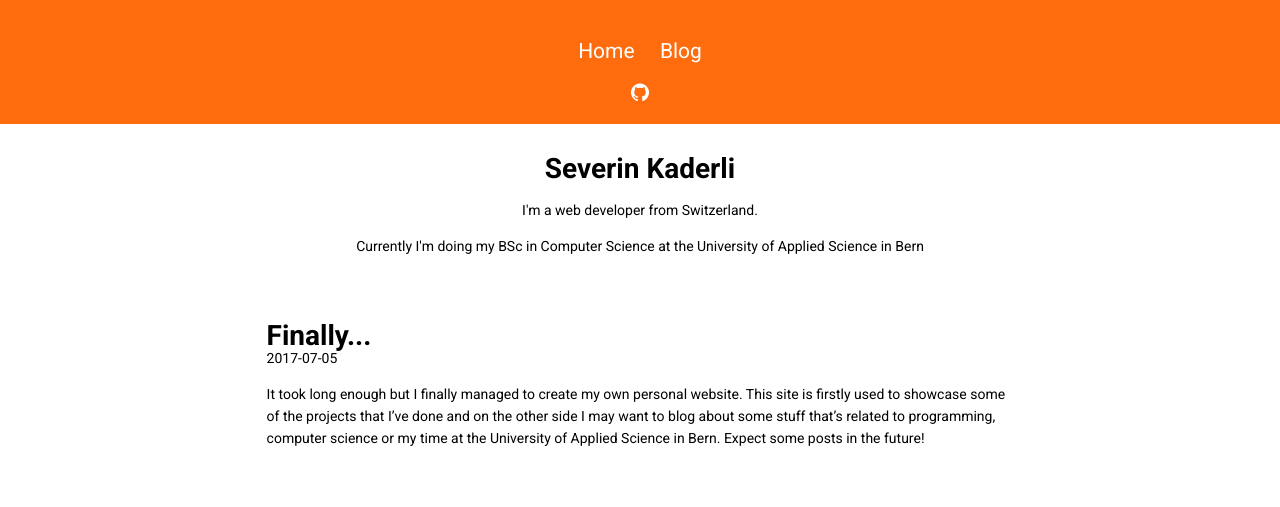
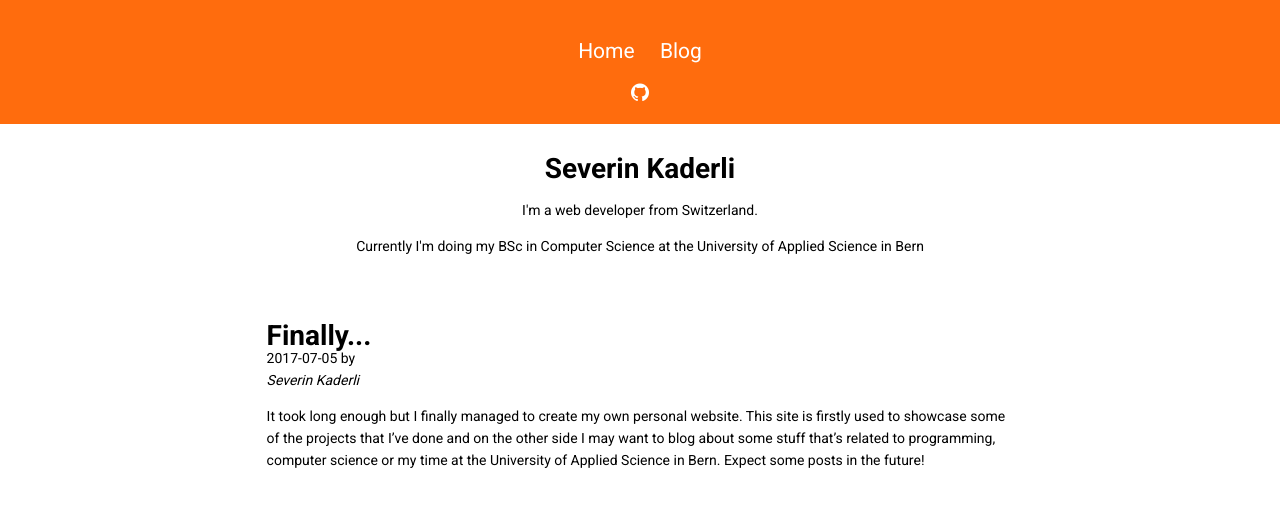
Before and after one commit to severinkaderli/severinkaderli.ch, a Jekyll site: the page built from _posts/2017-07-05-finally.markdown, in a window 1280 px wide. Shown: the top 507 px of the page. Built offline with Jekyll 4.4.1, drawn with Linux system fonts in a browser that asks for light colours; nearby versions of some CDN libraries.

Commit message:
Add some more microdata
Signed-off-by: Severin Kaderli <severin.kaderli@gmail.com>

```diff
--- a/_config.yml
+++ b/_config.yml
@@ -19,15 +19,16 @@ description: > # this means to ignore newlines until "baseurl:"
   Write an awesome description for your new site here. You can edit this
   line in _config.yml. It will appear in your document head meta (for
   Google search results) and in your feed.xml site description.
-twitter_username: jekyllrb
-github_username:  jekyll
+
+author: "Severin Kaderli"
+github: "severinkaderli"
 
 # Collections
 collections:
   projects:
     output: false
 
-github: "severinkaderli"
+
 
 # URL
 url: "https://severinkaderli.ch"
--- a/_layouts/blog.html
+++ b/_layouts/blog.html
@@ -5,7 +5,7 @@
 	<article class="post">
 		<h2>{{post.title}}</h2>
 		<div class="post-date">
-			<time datetime="{{page.date}}">{{post.date | date: "%F"}}</time>
+			<time datetime="{{page.date}}">{{post.date | date: "%F"}}</time> by <address>{{ site.author }}</address>
 		</div>
 
 		{{post.excerpt}}
--- a/_layouts/post.html
+++ b/_layouts/post.html
@@ -2,9 +2,9 @@
 
 <main>
 <article class="post" itemscope="" itemtype="http://schema.org/BlogPosting">
-	<h1 itemprop="name">{{page.title}}</h1>
+	<h1 itemprop="name headline mainEntityOfPage">{{page.title}}</h1>
 	<div class="post-date">
-		<time datetime="{{page.date}}" itemprop="datePublished">{{page.date | date: "%F"}}</time>
+		<time datetime="{{page.date}}" itemprop="datePublished dateModified">{{page.date | date: "%F"}}</time> by <address itemprop="author">{{ site.author }}</address>
 	</div>
 
 	<div itemprop="articleBody">
```
